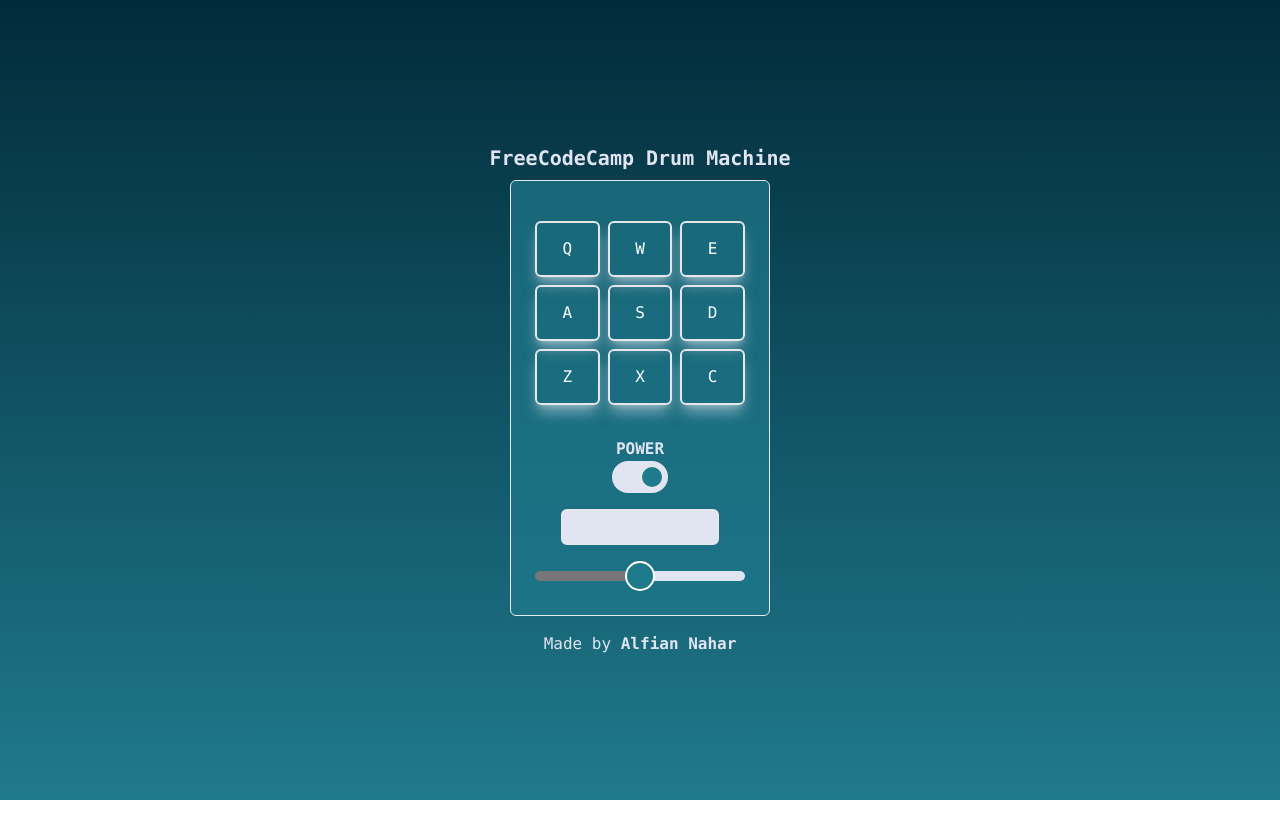
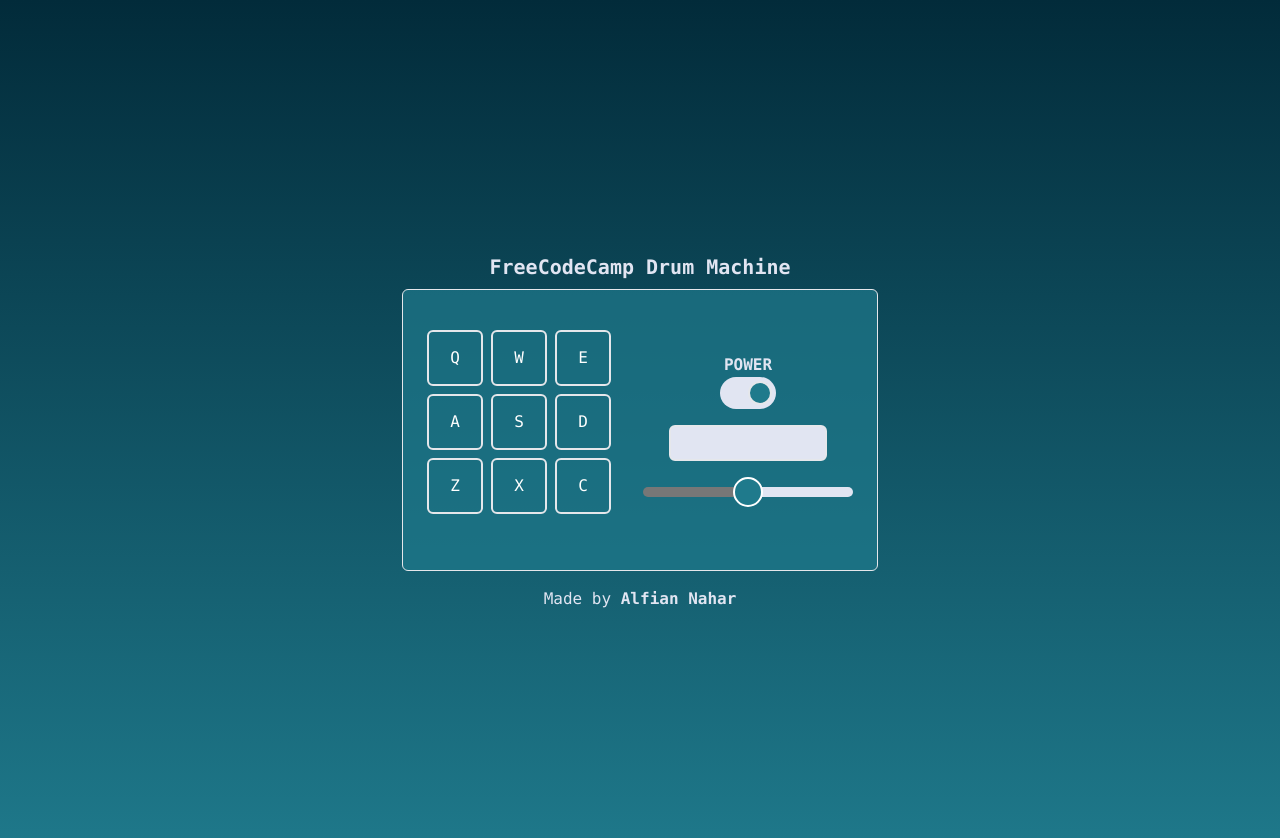
Before and after one commit to alfianahar/FCC-Drum-Machine, a React (Vite) app: page / in a window 1280 px wide. Shown: the top 838 px of the page. Before the commit the page ends 800 px from the top, so only its background shows below. Built offline with nearby package versions, Linux system fonts and the light colour scheme.

Commit message:
add audio when click / press

```diff
--- a/src/App.jsx
+++ b/src/App.jsx
@@ -119,7 +119,7 @@
           ></div>
         </div>
       </label>
-      <div className="p-1 mb-4 border border-2 rounded-md w-3/4 bg-[#E1E5F2] text-center h-9">
+      <div id="display" className="p-1 mb-4 border border-2 rounded-md w-3/4 bg-[#E1E5F2] text-center h-9">
         <span>{display}</span>
       </div>
       <label className="flex items-center cursor-pointer">
@@ -137,45 +137,60 @@
   );
 }
 
-function Pad({element}) {
+function Pad({ pad, play, power }) {
+  // console.log(soundBank[pad])
   return (
     <button
-      type='button'
-      className='drum-pad border border-2 rounded-md w-full h-14 text-white shadow-lg shadow-[#E1E5F2]/50 focus:bg-[#E1E5F2] focus:text-black  focus:shadow-[#022B3A]/50 '
-      // onClick={handleClick}
-      // id={bank1[element]}
-      // disabled={!power}
-      // style={{background: `${backgroundStyle}`}}
-      >
-      {element}
-      <audio id={element} src={soundBank[element].source} className='clip'></audio>
+      type="button"
+      className="drum-pad border-2 rounded-md text-white w-14 h-14"
+      onClick={play}
+      id={soundBank[pad]}
+      disabled={power}
+    >
+      {pad}
+      <audio
+        id={pad}
+        src={soundBank[pad].source}
+        className="clip"
+      ></audio>
     </button>
-  )
+  );
 }
 
-function Pads() {
+function Pads({ setDisplay, power, vol, isActive }) {
   const keypads = Object.keys(soundBank);
 
+  const play = e => {
+    const keyboardKey = e.key ? e.key.toUpperCase() : e.target.childNodes[1].id;
+    console.log(keyboardKey);
+    if (e.key && !keypads.includes(keyboardKey)) return;
+    setDisplay(soundBank[keyboardKey].name);
+
+
+
+    const sound = document.getElementById(keyboardKey);
+    const el = sound.parentElement
+    el.classList.add('bg-[#E1E5F2]', 'text-black', 'shadow-[#022B3A]/50')
+    setTimeout(() => el.classList.remove('bg-[#E1E5F2]', 'text-black', 'shadow-[#022B3A]/50'), 100);
+    sound.currentTime = 0;
+    sound.volume = vol;
+    sound.play();
+  };
+
+  React.useEffect(() => {
+    if (power) {
+      return;
+    } else {
+      window.addEventListener('keydown', play);
+    }
+    return () => window.removeEventListener('keydown', play);
+  }, [power, vol]);
+
   return (
-    <div className="grid grid-cols-3 gap-2 justify-items-center mt-4 mb-8">
-      {/* <div>01</div>
-      <div>01</div>
-      <div>01</div>
-      <div>01</div>
-      <div>01</div>
-      <div>01</div>
-      <div>01</div>
-      <div>01</div>
-      <div>01</div> */}
+    <div className="grid grid-cols-3 gap-2 justify-items-center mt-4 mb-8 w-full lg:mr-8">
       {keypads.map((pad, id) => {
-        return (
-          <Pad
-            key={pad+id}
-            element={pad}
-           />
-        )
-      }
-      )}
+        return <Pad key={pad + id} pad={pad} play={play} power={power} />;
+      })}
     </div>
   );
 }
@@ -191,8 +206,8 @@
       className="flex flex-col justify-center items-center h-screen bg-none"
     >
       <Title />
-      <div className="flex flex-col p-6 border rounded-md bg-[#1F7A8C]/70">
-        <Pads />
+      <div className="flex flex-col lg:flex-row p-6 border rounded-md bg-[#1F7A8C]/70">
+        <Pads setDisplay={setDisplay} power={power} vol={vol} />
         <Control
           power={power}
           setPower={setPower}
--- a/src/index.css
+++ b/src/index.css
@@ -4,7 +4,7 @@
 
 @layer base {
   body {
-    @apply bg-gradient-to-b from-[#022B3A] to-[#1F7A8C] bg-no-repeat font-mono;
+    @apply bg-gradient-to-b from-[#022B3A] to-[#1F7A8C] bg-no-repeat font-mono p-8;
   }
   h1 {
     @apply p-2 font-bold text-xl text-[#E1E5F2];
```
